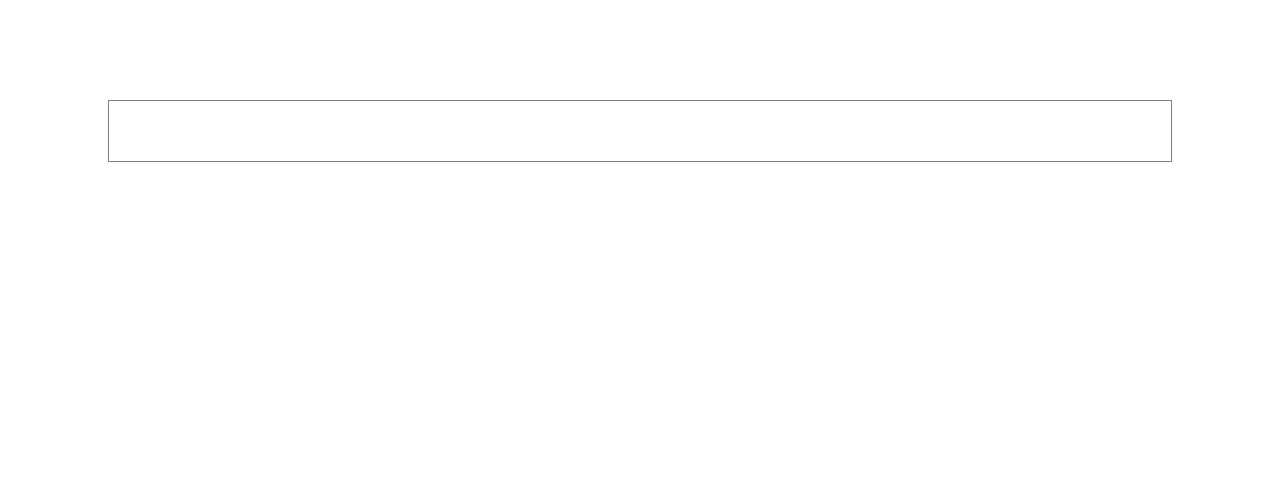
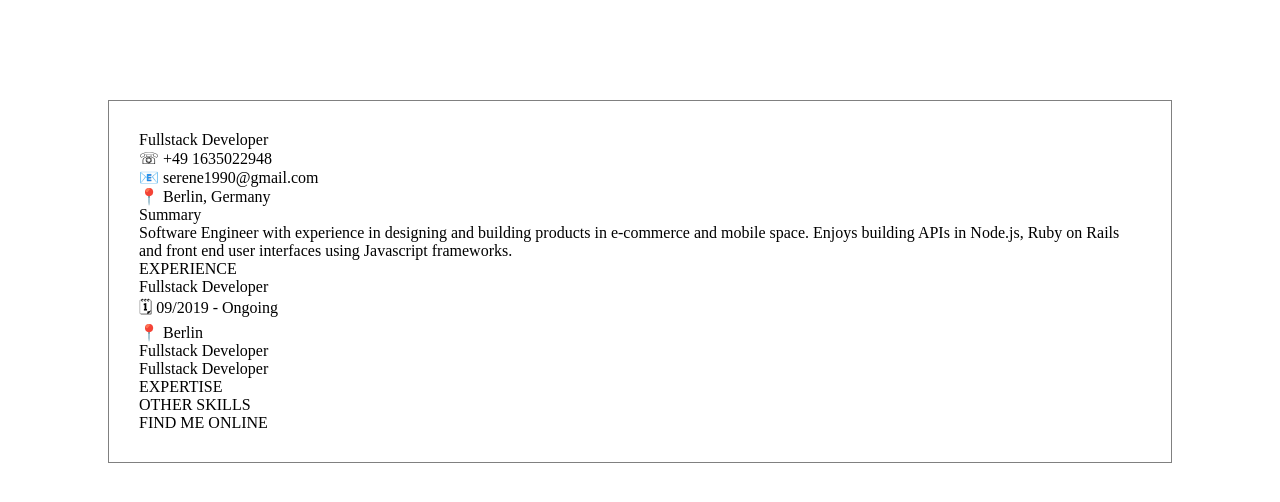
Before and after one commit to SereneMatt/gatsby-meets-contentful, a Gatsby site: page / in a window 1280 px wide. Built offline with nearby package versions, Linux system fonts and the light colour scheme; Gatsby itself is replaced by a stand-in of ours.

Commit message:
More data

```diff
--- a/src/components/Matt/index.tsx
+++ b/src/components/Matt/index.tsx
@@ -3,6 +3,68 @@ import React from "react";
 import { StyledContainer, StyledTitle } from './style';
 
 const Matt = ({ name }: { name: string; }): JSX.Element => <StyledContainer>
-  <StyledTitle>{name}</StyledTitle></StyledContainer>;
+  <StyledTitle>{name}</StyledTitle>
+  <div>Fullstack Developer</div>
+  <div>
+    <div>☏ +49 1635022948</div>
+    <div>📧 serene1990@gmail.com</div>
+    <div>📍 Berlin, Germany</div>
+  </div>
+  <div>
+    <article>
+      <div>
+        Summary
+      </div>
+      <div>
+        Software Engineer with experience in designing and building products in e-commerce and mobile space. Enjoys building APIs in Node.js, Ruby on Rails and front end user interfaces using Javascript frameworks.
+      </div>
+    </article>
+    <article>
+      <div>
+        EXPERIENCE
+      </div>
+      <div>
+        <div>
+          <div>
+            Fullstack Developer
+          </div>
+          <div>
+            <div>
+              🗓 09/2019 - Ongoing
+            </div>
+            <div>
+              📍 Berlin
+            </div>
+          </div>
+          <div>
+            Fullstack Developer
+          </div>
+        </div>
+        <div>
+          <div>
+            Fullstack Developer
+          </div>
+        </div>
+      </div>
+    </article>
+  </div>
+  <div>
+    <article>
+      <div>
+        EXPERTISE
+      </div>
+    </article>
+    <article>
+      <div>
+        OTHER SKILLS
+      </div>
+    </article>
+    <article>
+      <div>
+        FIND ME ONLINE
+      </div>
+    </article>
+  </div>
+</StyledContainer>;
 
 export default Matt;
```
